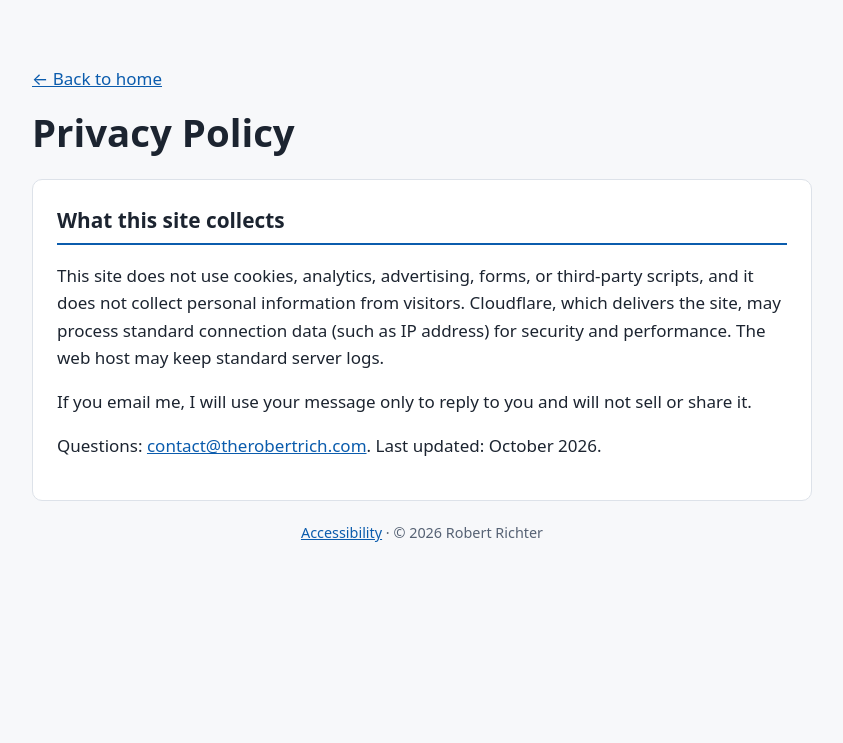
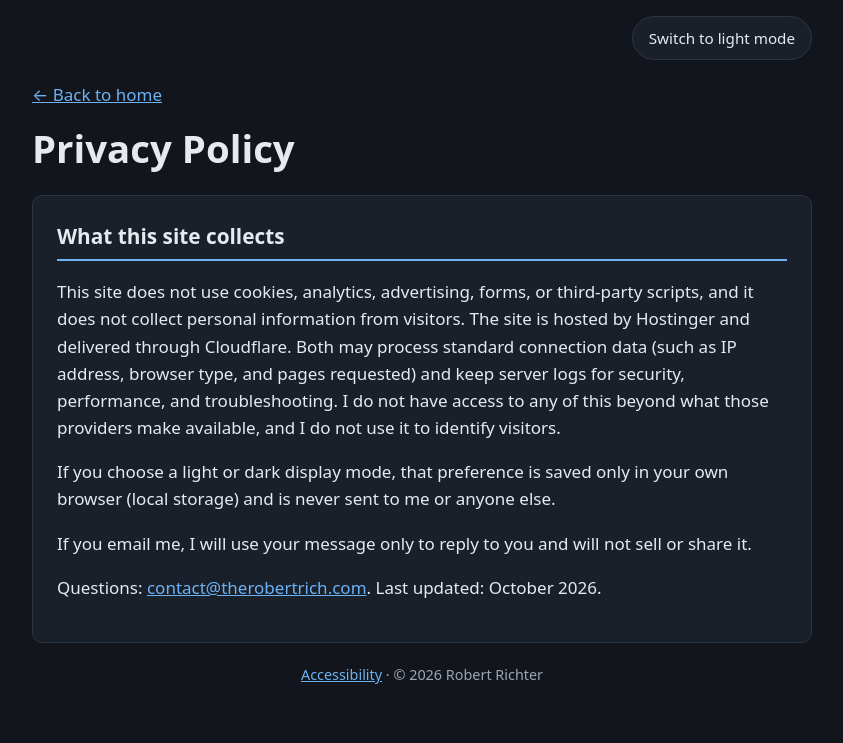
Before and after one commit to therobertrich/therobertrich.com, a plain HTML site: page privacy.html in a window 1280 px wide. Shown: the whole page, without its empty margins (218-1061 px from the left). Drawn offline with Linux system fonts and the light colour scheme.

Commit message:
Add theme toggle, privacy hosting details, and README
Co-Authored-By: Claude Sonnet 5.5 <noreply@anthropic.com>

```diff
--- a/privacy.html
+++ b/privacy.html
@@ -3,22 +3,25 @@
 <head>
   <meta charset="utf-8">
   <meta name="viewport" content="width=device-width, initial-scale=1">
-  <meta name="color-scheme" content="light dark">
+  <meta name="color-scheme" content="dark light">
   <title>Privacy Policy | Robert Richter</title>
   <link rel="icon" href="favicon.svg" type="image/svg+xml">
   <link rel="canonical" href="https://therobertrich.com/privacy.html">
   <link rel="stylesheet" href="style.css">
+  <script src="theme.js"></script>
 </head>
 <body>
   <a class="skip" href="#main">Skip to content</a>
   <header>
+    <button type="button" id="theme-toggle" class="theme-toggle" hidden>Switch to light mode</button>
     <p><a href="/">&larr; Back to home</a></p>
     <h1>Privacy Policy</h1>
   </header>
   <main id="main" tabindex="-1">
     <section aria-labelledby="priv-h">
       <h2 id="priv-h">What this site collects</h2>
-      <p>This site does not use cookies, analytics, advertising, forms, or third-party scripts, and it does not collect personal information from visitors. Cloudflare, which delivers the site, may process standard connection data (such as IP address) for security and performance. The web host may keep standard server logs.</p>
+      <p>This site does not use cookies, analytics, advertising, forms, or third-party scripts, and it does not collect personal information from visitors. The site is hosted by Hostinger and delivered through Cloudflare. Both may process standard connection data (such as IP address, browser type, and pages requested) and keep server logs for security, performance, and troubleshooting. I do not have access to any of this beyond what those providers make available, and I do not use it to identify visitors.</p>
+      <p>If you choose a light or dark display mode, that preference is saved only in your own browser (local storage) and is never sent to me or anyone else.</p>
       <p>If you email me, I will use your message only to reply to you and will not sell or share it.</p>
       <p>Questions: <a href="mailto:contact@therobertrich.com">contact@therobertrich.com</a>. Last updated: October 2026.</p>
     </section>
--- a/style.css
+++ b/style.css
@@ -1,4 +1,14 @@
 :root {
+  color-scheme: dark;
+  --bg: #12161c;
+  --card: #1a2029;
+  --text: #e6eaf0;
+  --muted: #9aa6b5;
+  --accent: #6cb2f5;
+  --border: #2b3441;
+}
+:root[data-theme="light"] {
+  color-scheme: light;
   --bg: #f7f8fa;
   --card: #ffffff;
   --text: #1c2430;
@@ -6,16 +16,15 @@
   --accent: #0b5cad;
   --border: #dde2e9;
 }
-@media (prefers-color-scheme: dark) {
-  :root {
-    --bg: #12161c;
-    --card: #1a2029;
-    --text: #e6eaf0;
-    --muted: #9aa6b5;
-    --accent: #6cb2f5;
-    --border: #2b3441;
-  }
+.theme-toggle {
+  position: absolute; top: 1rem; right: 1.25rem;
+  font: inherit; font-size: .95rem; color: var(--text); background: var(--card);
+  border: 1px solid var(--border); border-radius: 999px;
+  min-height: 44px; padding: .25rem 1rem; cursor: pointer;
 }
+.theme-toggle:hover { border-color: var(--accent); }
+.theme-toggle:focus-visible { outline: 3px solid var(--accent); outline-offset: 2px; }
+
 * { box-sizing: border-box; }
 body { overflow-wrap: anywhere; }
 main:focus { outline: none; }
@@ -34,7 +43,7 @@ a:focus-visible { outline: 3px solid var(--accent); outline-offset: 2px; }
 .skip { position: absolute; left: -999px; }
 .skip:focus { left: 1rem; top: 1rem; background: var(--card); padding: .5rem 1rem; z-index: 10; }
 header, main, footer { max-width: 820px; margin: 0 auto; padding: 0 1.25rem; }
-header { padding-top: 3rem; padding-bottom: 1.5rem; }
+header { position: relative; padding-top: 4rem; padding-bottom: 1.5rem; }
 h1 { margin: 0; font-size: 2.4rem; line-height: 1.2; }
 .tagline { color: var(--muted); font-size: 1.15rem; margin: .25rem 0 1rem; }
 .contact { display: flex; flex-wrap: wrap; gap: .5rem 1.5rem; margin: 0; padding: 0; list-style: none; }
@@ -56,6 +65,7 @@ dd { margin: 0; }
 .tags li { background: var(--bg); border: 1px solid var(--border); border-radius: 999px; padding: .1rem .75rem; font-size: .92rem; margin: 0; }
 footer { color: var(--muted); font-size: .9rem; padding-bottom: 2.5rem; text-align: center; }
 @media print {
+  .theme-toggle { display: none; }
   body { background: #fff; color: #000; font-size: 11pt; }
   nav, .skip { display: none; }
   section { border: 0; padding: 0; margin-bottom: 1rem; }
--- /dev/null
+++ b/theme.js
@@ -0,0 +1,23 @@
+(function () {
+  var root = document.documentElement;
+  var saved = null;
+  try { saved = localStorage.getItem('theme'); } catch (e) {}
+  root.setAttribute('data-theme', saved === 'light' ? 'light' : 'dark');
+
+  document.addEventListener('DOMContentLoaded', function () {
+    var btn = document.getElementById('theme-toggle');
+    if (!btn) return;
+    function label() {
+      var dark = root.getAttribute('data-theme') === 'dark';
+      btn.textContent = dark ? 'Switch to light mode' : 'Switch to dark mode';
+    }
+    btn.hidden = false;
+    label();
+    btn.addEventListener('click', function () {
+      var next = root.getAttribute('data-theme') === 'dark' ? 'light' : 'dark';
+      root.setAttribute('data-theme', next);
+      try { localStorage.setItem('theme', next); } catch (e) {}
+      label();
+    });
+  });
+})();
```
Also changed, not shown: 404.html (+1 -0 lines), accessibility.html (+4 -2 lines), index.html (+3 -1 lines), 2 other files.
